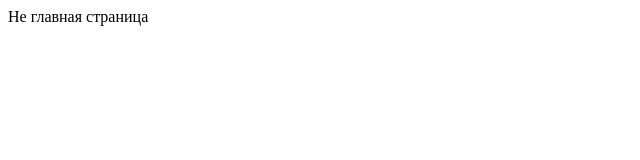
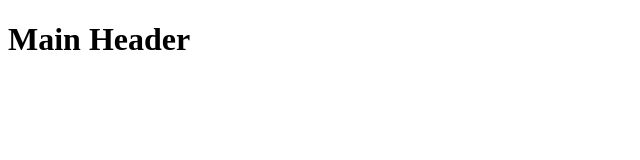
Before and after one commit to AndreyDid/test-git-2, a plain HTML site: page index.html in a window 1280 px wide. Shown: the whole page, without its empty margins (0-640 px from the left). Drawn offline with Linux system fonts and the light colour scheme.

Commit message:
made changes in master

```diff
--- a/index.html
+++ b/index.html
@@ -8,11 +8,12 @@
     <title>Test-Git-2</title>
 </head>
 <body>
-<main>
-    <span>
-        Не главная страница
-    </span>
-</main>
+<header>
+    <h1>
+        Main Header
+    </h1>
+</header>
+
 <script src="index.js"></script>
 </body>
 </html>
--- a/index.js
+++ b/index.js
@@ -1 +1,9 @@
 console.log('git')
+
+const userAge = 35
+if (userAge >= 18) {
+    console.log('Вы совершенно летний')
+} else {
+    console.log('Вы не совершенно летний')
+
+}
```
